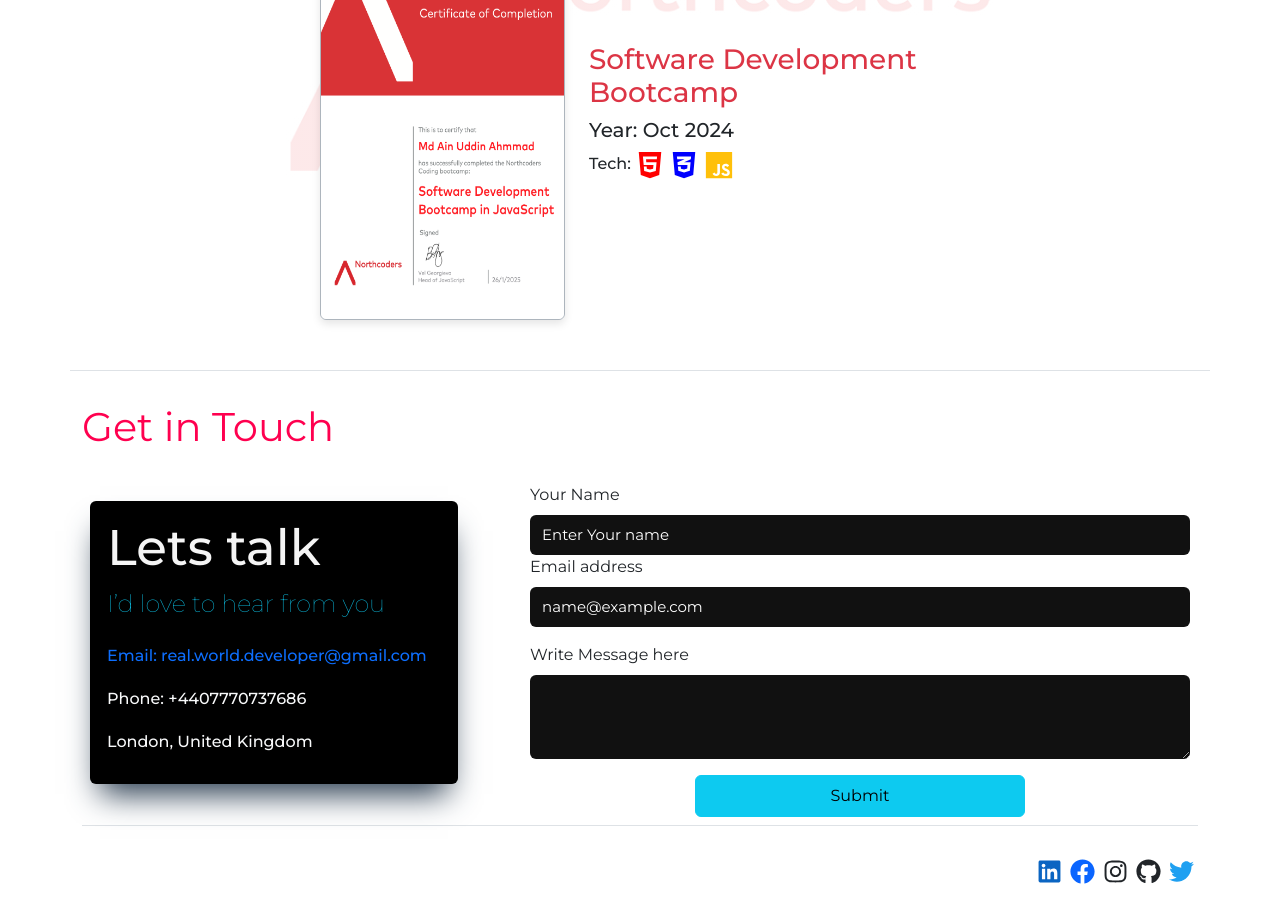
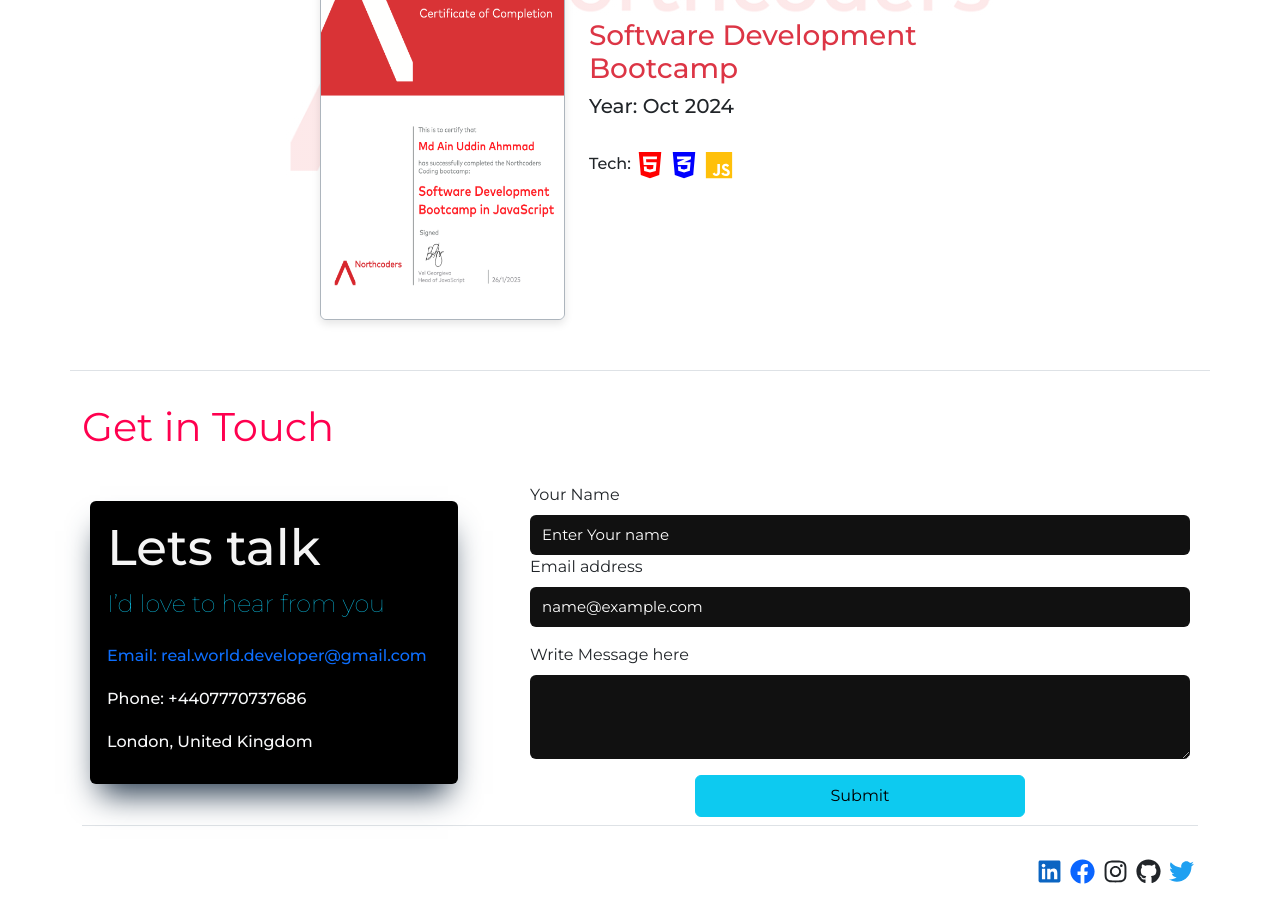
Before and after one commit to RealWorldDeveloper/portfolio-ahmmad, a React (Vite) app: page / in a window 1280 px wide. Shown: the part 4760-5664 px from the top of the page. Built offline with nearby package versions, Linux system fonts and the light colour scheme; a web font is replaced by a local one.

Commit message:
tech update

```diff
--- a/src/component/qualifications/Qualification.jsx
+++ b/src/component/qualifications/Qualification.jsx
@@ -31,7 +31,7 @@ function Qualification() {
           <div className="certificate-title">
             <h3 className="text-danger">Software Development Bootcamp</h3>
             <h5>Year: Oct 2024</h5>
-            <h6>
+            <h6 className="py-4">
               Tech: <FaHtml5 className="i" style={{ color: "red", fontSize:'30px' }} />{" "}
               <FaCss3Alt className="i" style={{ color: "blue", fontSize:'30px' }} />{" "}
               <IoLogoJavascript className="i"  style={{ color: "#ffc00a",fontSize:'30px'  }} />{" "}
```
